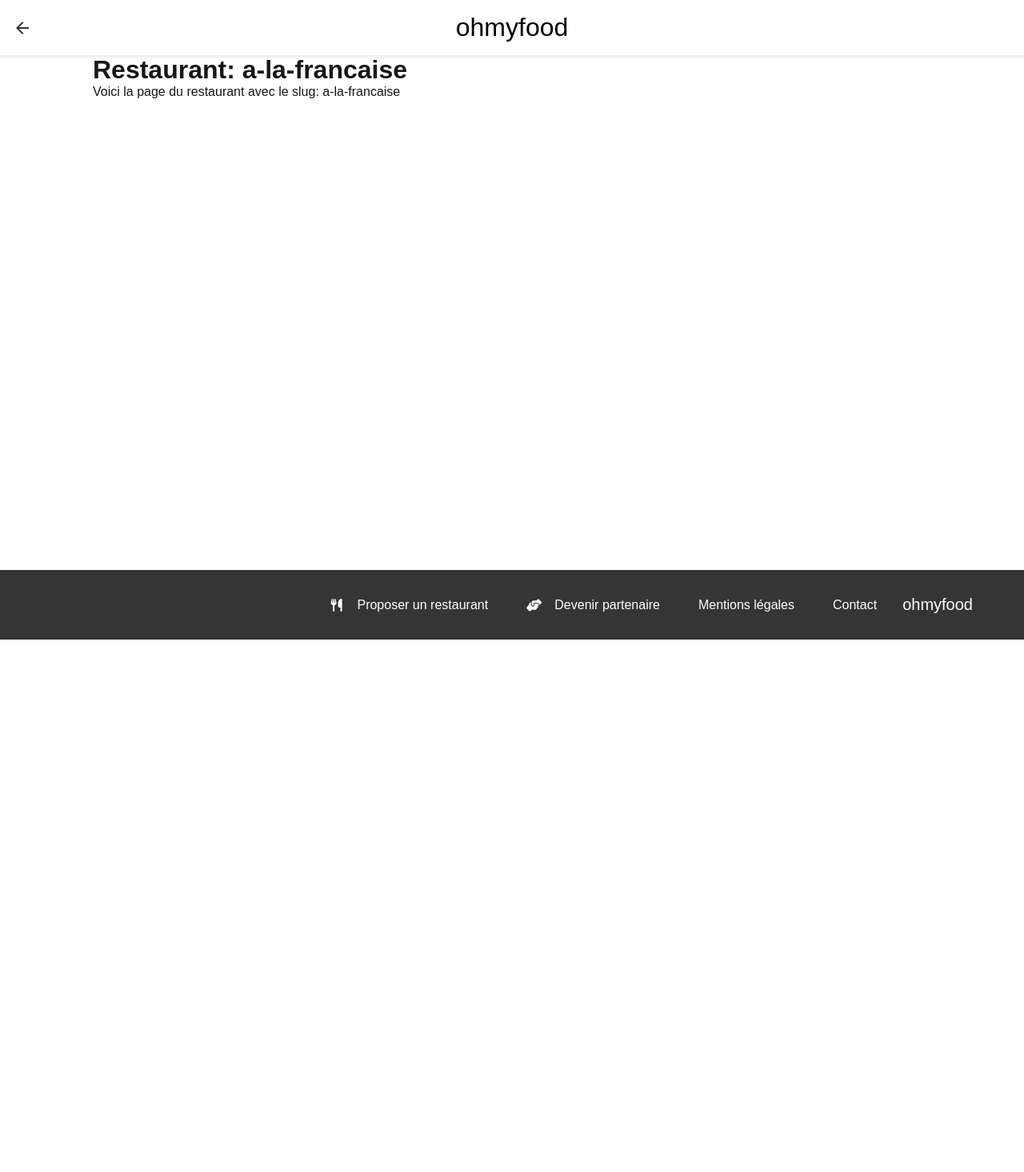
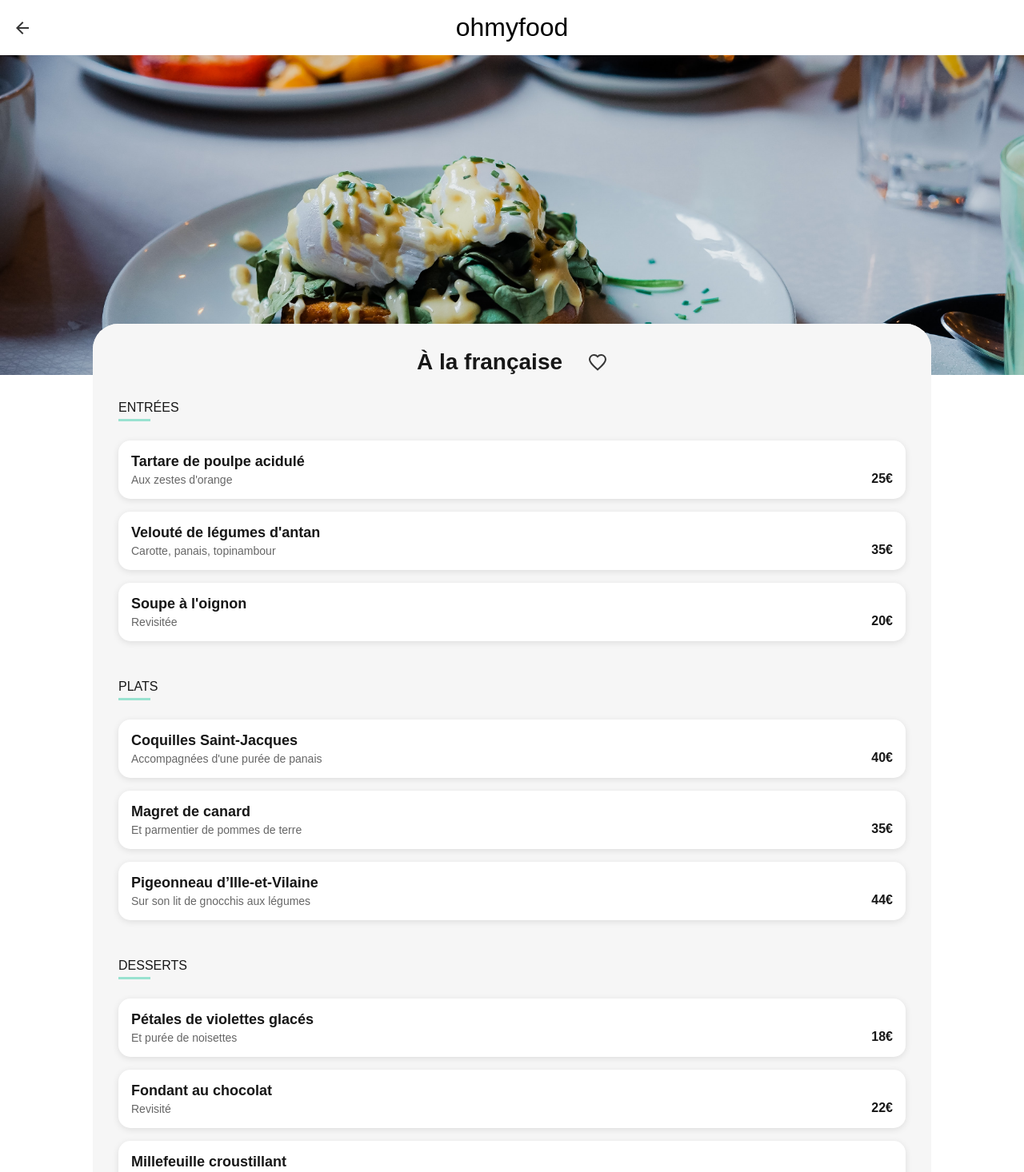
Before and after one commit to BryanB-Dev/OhMyFood, a Next.js app: page /restaurant/a-la-francaise in a window 1280 px wide. Shown: the top 1466 px of the page at 80% size. Before the commit the page ends 800 px from the top, so only its background shows below. Built offline with nearby package versions, Linux system fonts and the light colour scheme; a web font is replaced by a local one.

Commit message:
Enhance RestaurantPage with dynamic menu display and add hero image

```diff
--- a/src/app/restaurant/[slug]/page.jsx
+++ b/src/app/restaurant/[slug]/page.jsx
@@ -1,8 +1,78 @@
-export default function RestaurantPage({ params }) {
+import Image from "next/image";
+import restaurantsData from "@/data/restaurants.json";
+import RestaurantHeader from "@/components/RestaurantHeader/RestaurantHeader";
+import MenuItem from "@/components/MenuItem/MenuItem";
+
+export default async function RestaurantPage({ params }) {
+  // Récupération asynchrone des params
+  const { slug } = await params;
+
+  // Recherche du restaurant par slug
+  const restaurant = restaurantsData.restaurants.find(r => r.slug === slug);
+
   return (
     <div>
-      <h1>Restaurant: {params.slug}</h1>
-      <p>Voici la page du restaurant avec le slug: {params.slug}</p>
+      {/* Image hero du restaurant */}
+      <div className="heroImage">
+        <Image
+          src={restaurant.image}
+          alt={`${restaurant.name} restaurant`}
+          fill
+          className="image"
+          priority
+        />
+      </div>
+
+      <div className="mainWrapper">
+        <div className="contentWrapper">
+          {/* Header avec nom et coeur */}
+          <RestaurantHeader name={restaurant.name} />
+
+          {/* Menu */}
+          <div className="menu">
+            {/* Section Entrées */}
+            <section>
+              <h2 className="sectionTitle">Entrées</h2>
+              {restaurant.menu.entrées.map((item, index) => (
+                <MenuItem
+                  key={`entree-${index}`}
+                  item={item}
+                  index={index}
+                />
+              ))}
+            </section>
+
+            {/* Section Plats */}
+            <section>
+              <h2 className="sectionTitle">Plats</h2>
+              {restaurant.menu.plats.map((item, index) => (
+                <MenuItem
+                  key={`plat-${index}`}
+                  item={item}
+                  index={index}
+                />
+              ))}
+            </section>
+
+            {/* Section Desserts */}
+            <section>
+              <h2 className="sectionTitle">Desserts</h2>
+              {restaurant.menu.desserts.map((item, index) => (
+                <MenuItem
+                  key={`dessert-${index}`}
+                  item={item}
+                  index={index}
+                />
+              ))}
+            </section>
+          </div>
+
+          {/* Bouton Commander */}
+          <button className="orderButton">
+            Commander
+          </button>
+        </div>
+      </div>
     </div>
   );
 }
```
Also changed, not shown: public/icons/arrow-left.svg (added).
